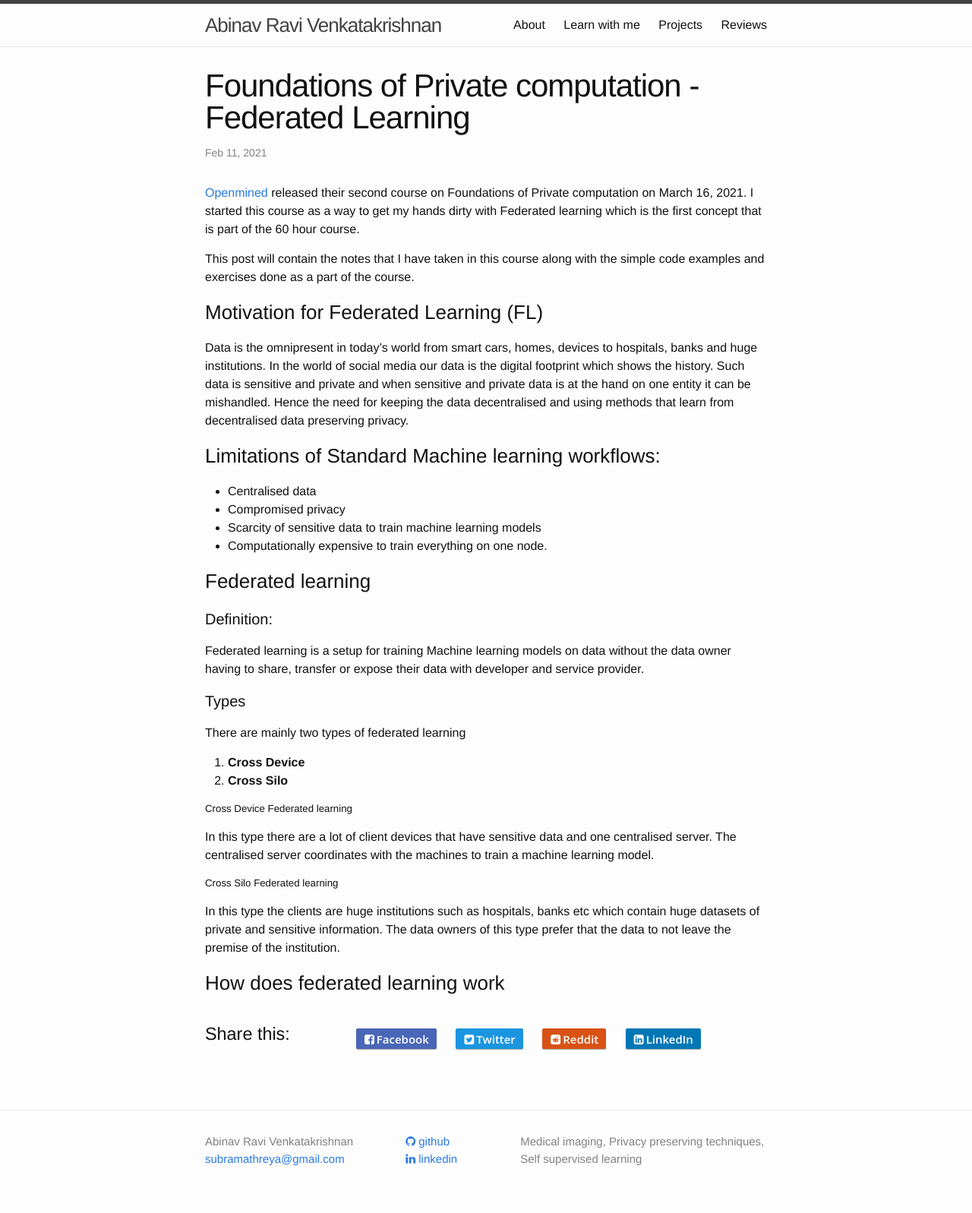
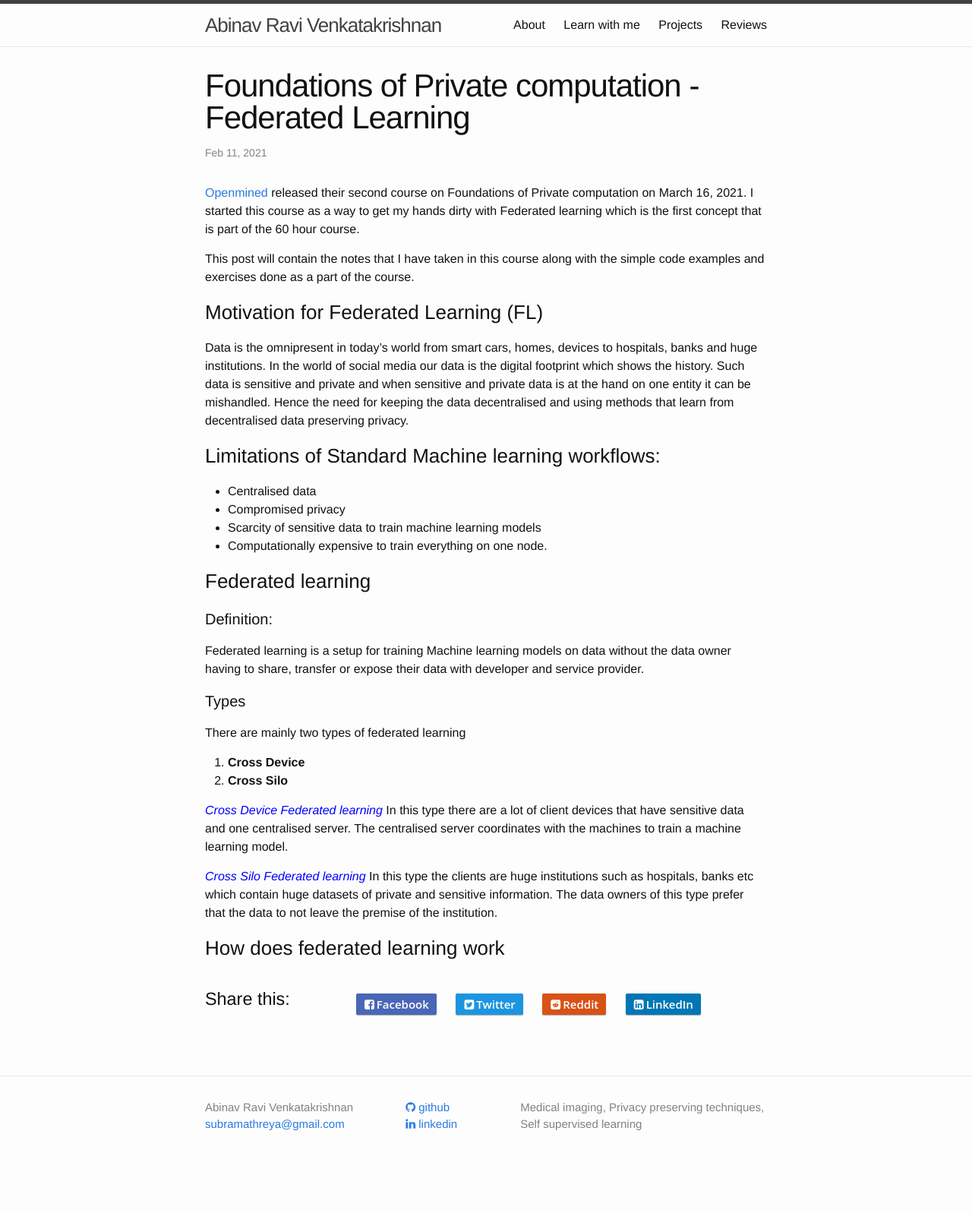
Before and after one commit to AbinavRavi/AbinavRavi.github.io, a Jekyll site: the page built from _posts/2021-03-21-FL-OM.markdown, in a window 1280 px wide. Shown: the whole page at 76% size. Built offline with Jekyll 4.4.1, drawn with Linux system fonts in a browser that asks for light colours; nearby versions of some CDN libraries; comment, search, counter and statistics services are not loaded; after the commit the page ends 1552 px from its top, so only the background shows below that.

Commit message:
trying something new

```diff
--- a/_posts/2021-03-21-FL-OM.markdown
+++ b/_posts/2021-03-21-FL-OM.markdown
@@ -32,10 +32,10 @@ There are mainly two types of federated learning
 1. **Cross Device**
 2. **Cross Silo**
 
-##### Cross Device Federated learning
+<span style="color:blue">*Cross Device Federated learning*</span>
 In this type there are a lot of client devices that have sensitive data and one centralised server. The centralised server coordinates with the machines to train a machine learning model.
 
-##### Cross Silo Federated learning
+<span style="color:blue">*Cross Silo Federated learning*</span>
 In this type the clients are huge institutions such as hospitals, banks etc which contain huge datasets of private and sensitive information. The data owners of this type prefer that the data to not leave the premise of the institution.
 
 ### How does federated learning work
```
